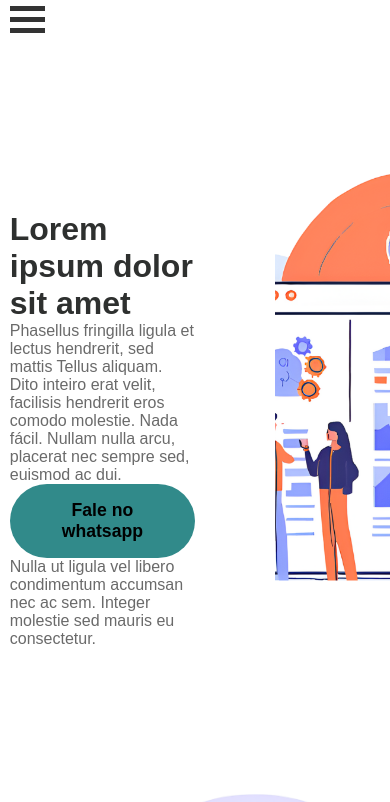
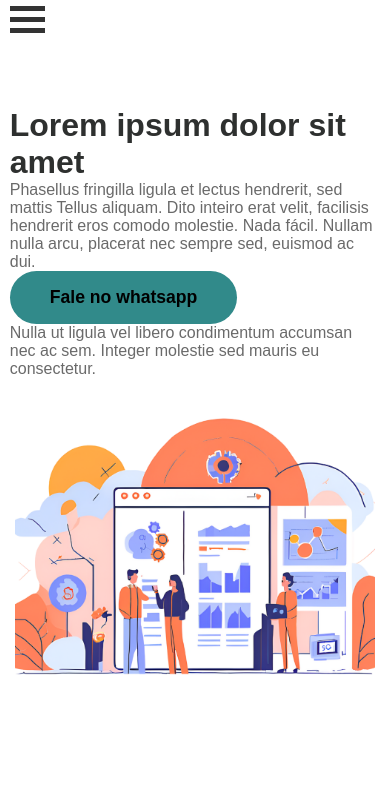
Before and after one commit to ramirescorreia/flashsolucoestech_landpage, an Angular app: page / in a window 390 px wide. Shown: the top 802 px of the page. Built offline with nearby package versions, Linux system fonts and the light colour scheme.

Commit message:
correção layout

```diff
--- a/src/app/app.component.html
+++ b/src/app/app.component.html
@@ -4,7 +4,7 @@
   <app-about id="sobre" />
   <app-work id="work" />
   <app-evaluation id="evaluation" />
-  <app-footer class="row"/>
+  <app-footer/>
 </div>
 
 <router-outlet />
--- a/src/app/content/content.component.css
+++ b/src/app/content/content.component.css
@@ -31,3 +31,39 @@
     justify-content: center;
     align-items: flex-start;
 }
+
+@media screen and (max-width: 950px) {
+    .home-banner-container {
+        position: relative;
+        display: block;
+        padding-top: 4rem;
+    }
+
+    .home-bannerImage-container {
+        position: absolute;
+        top: -100px;
+        right: -150px;
+        z-index: -2;
+        max-width: 100%;
+    }
+
+    .home-image-section {
+        flex: 1;
+        display: table;
+        margin: 0px auto;
+    }
+    .home-primary-image img {
+        width: 360px;
+        height: 400px;
+        object-fit: cover;
+        margin-left: 0px;
+    }
+
+    .home-text-section {
+        flex: 1;
+        display: flex;
+        flex-direction: column;
+        justify-content: center;
+        align-items: flex-start;
+    }
+}
```
